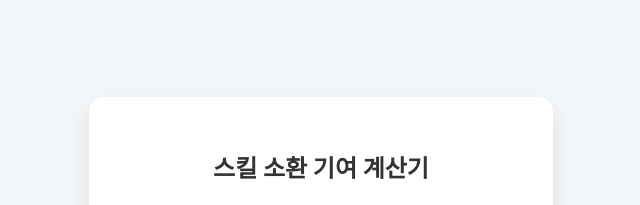
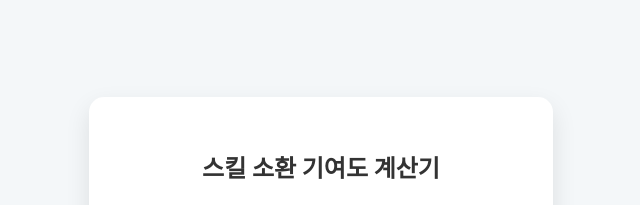
Before and after one commit to kcy153/skill-point-calculator, a plain HTML site: page index.html in a window 1280 px wide. Shown: the top 205 px of the page, without its empty margins (319-959 px from the left). Drawn offline with Linux system fonts and the light colour scheme.

Commit message:
Update index.html

```diff
--- a/index.html
+++ b/index.html
@@ -76,7 +76,7 @@
 <body>
 
 <div class="container">
-    <h2>스킬 소환 기여 계산기</h2>
+    <h2>스킬 소환 기여도 계산기</h2>
 
     <div class="input-group">
         <label>소환 레벨 선택</label>
```
